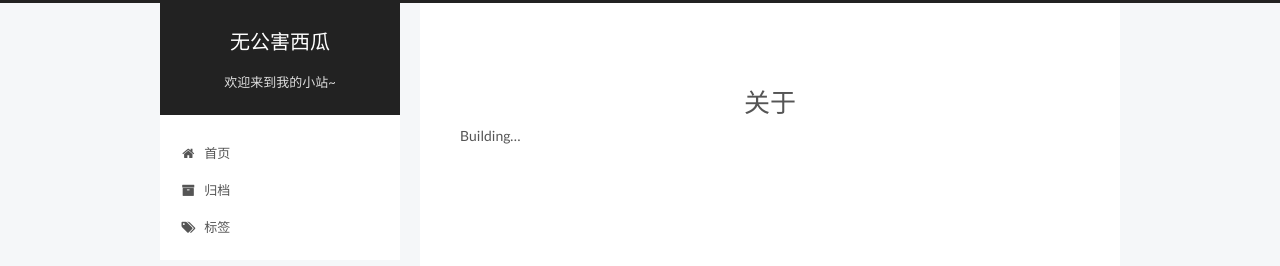
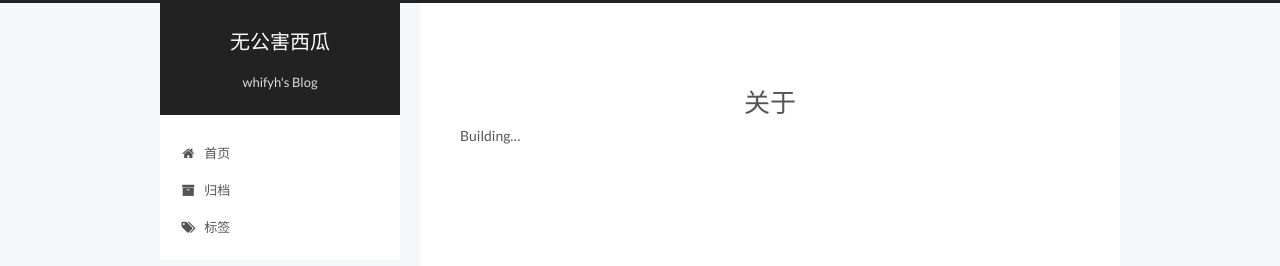
Before and after one commit to whifyh/whifyh.github.io, a Jekyll site: the page built from about/index.md, in a window 1280 px wide. Shown: the top 266 px of the page. Built offline with Jekyll 4.4.1, drawn with Linux system fonts in a browser that asks for light colours.

Commit message:
Update _config.yml

```diff
--- a/_config.yml
+++ b/_config.yml
@@ -5,7 +5,7 @@
 
 # Site
 title: 无公害西瓜
-subtitle: 欢迎来到我的小站~
+subtitle: whifyh's Blog
 description:
 author: whifyh
 # Support language: de, en, fr-FR, id, ja, ko, pt-BR, pt, ru, zh-Hans, zh-hk, zh-tw
```
